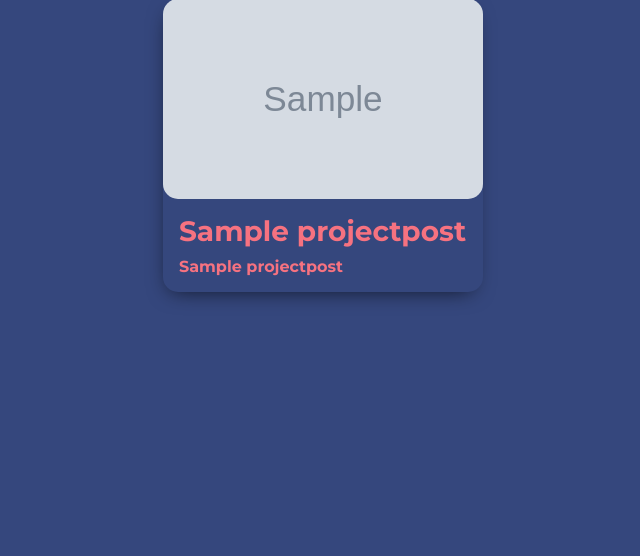
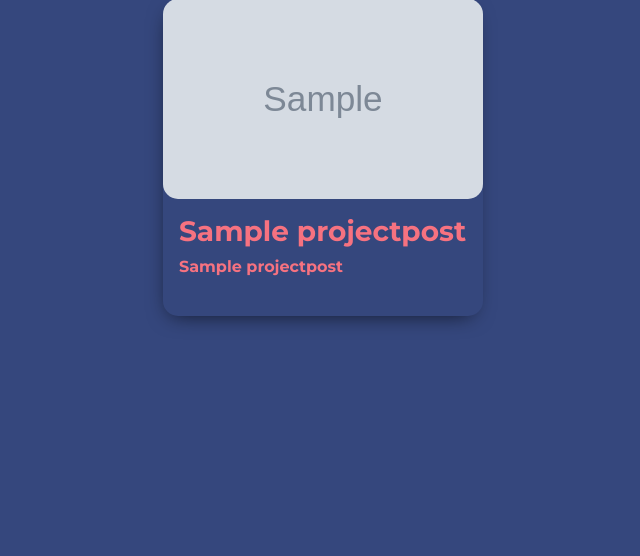
Before and after one commit to jkane002/jkane002_v2, a Django app: page / in a window 1280 px wide. Shown: the part 121-677 px from the top of the page, without its empty margins (317-957 px from the left). Run offline with Django 3.2, Linux system fonts and the light colour scheme; tables that the repository leaves empty hold one stand-in row (values such as "Sample post"); grey boxes marked "Sample" are stand-in pictures; some libraries are stand-ins or nearby versions.

Commit message:
Adding pb to grid-element

```diff
--- a/base/templates/base/projects.html
+++ b/base/templates/base/projects.html
@@ -6,7 +6,7 @@
 <section>
     <div class="projects-grid py-4 m-4">
         {% for post in posts %}
-        <div class="grid-element">
+        <div class="grid-element pb-4">
             <a href="{% url 'project-post-page' post.slug %}">
                 <img class="thumbnail" src="{{post.thumbnail.url}}">
                 <div class="post-description">
```
